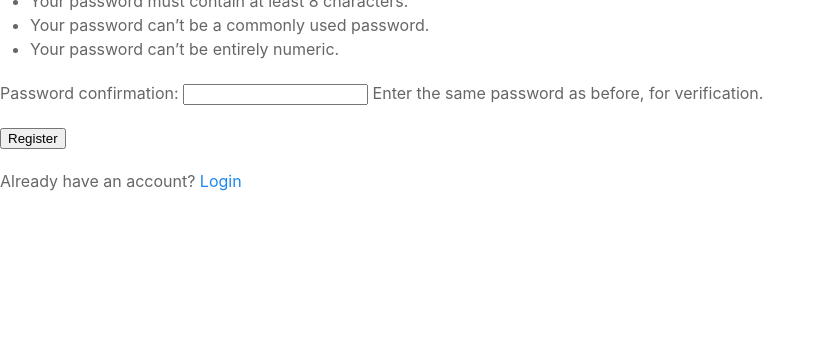
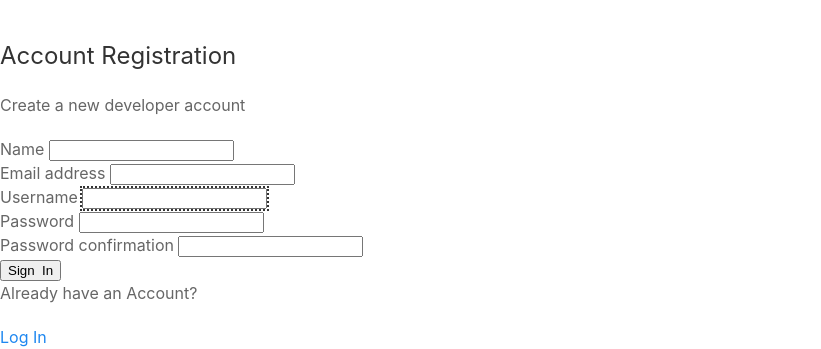
Before and after one commit to RJD02/Projects-Showcase, a Django app: page /register/ in a window 1280 px wide. Shown: the part 782-1131 px from the top of the page, without its empty margins (0-821 px from the left). Before the commit the page ends 973 px from the top, so only its background shows below. Run offline with Django 4.2, Linux system fonts and the light colour scheme; some libraries are stand-ins or nearby versions.

```diff
--- a/users/templates/users/login_register.html
+++ b/users/templates/users/login_register.html
@@ -1,11 +1,45 @@
-{% extends 'main.html' %} {% block content %} {% load static %} {% if page == 'register' %}
-<h1>Register User</h1>
-<form action="{% url 'register' %}" method="post">
-  {% csrf_token %} {{ form.as_p }}
-  <input type="submit" name="" id="" value="Register" />
-</form>
-<p>Already have an account? <a href="{% url 'login' %}">Login</a></p>
+{% extends 'main.html' %} {% load static %} {% block content %} {% if page == 'register' %}
+
+ <div class="auth">
+      <div class="card">
+        <div class="auth__header text-center">
+          <a href="{% url 'profiles' %}">
+            <img src="{% static 'images/icon.svg' %}" alt="icon" />
+          </a>
+          <h3>Account Registration</h3>
+          <p>Create a new developer account</p>
+        </div>
+
+        <form action="{% url 'register' %}" class="form auth__form" method="post">
+			{% csrf_token %}
+			{% for field in form %}
+				<div class="form__field">
+				<label for="formInput#text">{{field.label}}</label>
+				{{field}}
+
+
+
+				{% for error in field.errors %}
+				<p style="color: red">{{ error }}</p>
+				{% endfor %}
+			  </div>
+			{% endfor %}
+
+          <!-- Input:Text -->
+
+          <div class="auth__actions">
+            <input class="btn btn--sub btn--lg" type="submit" value="Sign  In" />
+          </div>
+        </form>
+        <div class="auth__alternative">
+          <p>Already have an Account?</p>
+          <a href="{% url 'login' %}">Log In</a>
+        </div>
+      </div>
+    </div>
+
 {% else %}
+
 <div class="auth">
   <div class="card">
     <div class="auth__header text-center">
```
